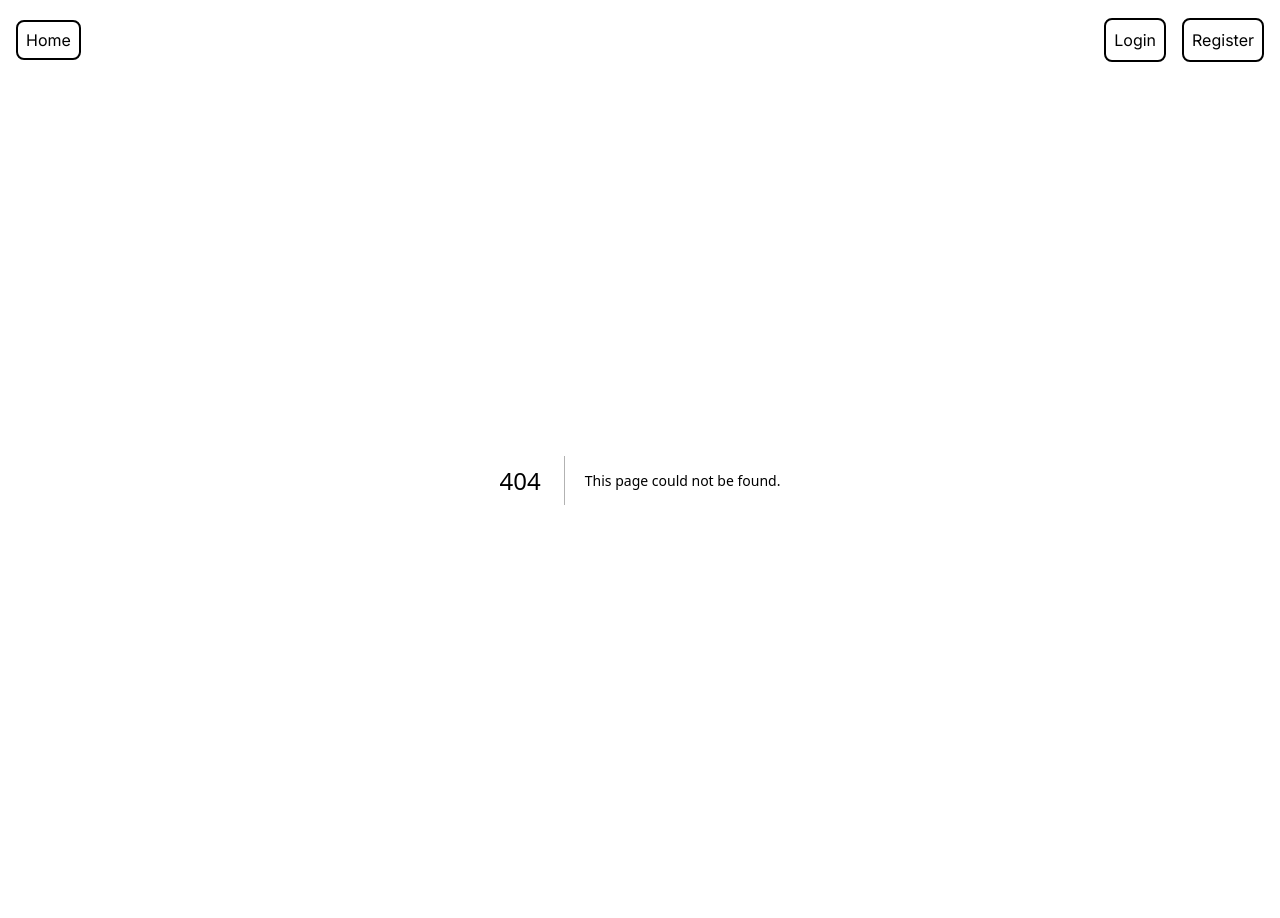
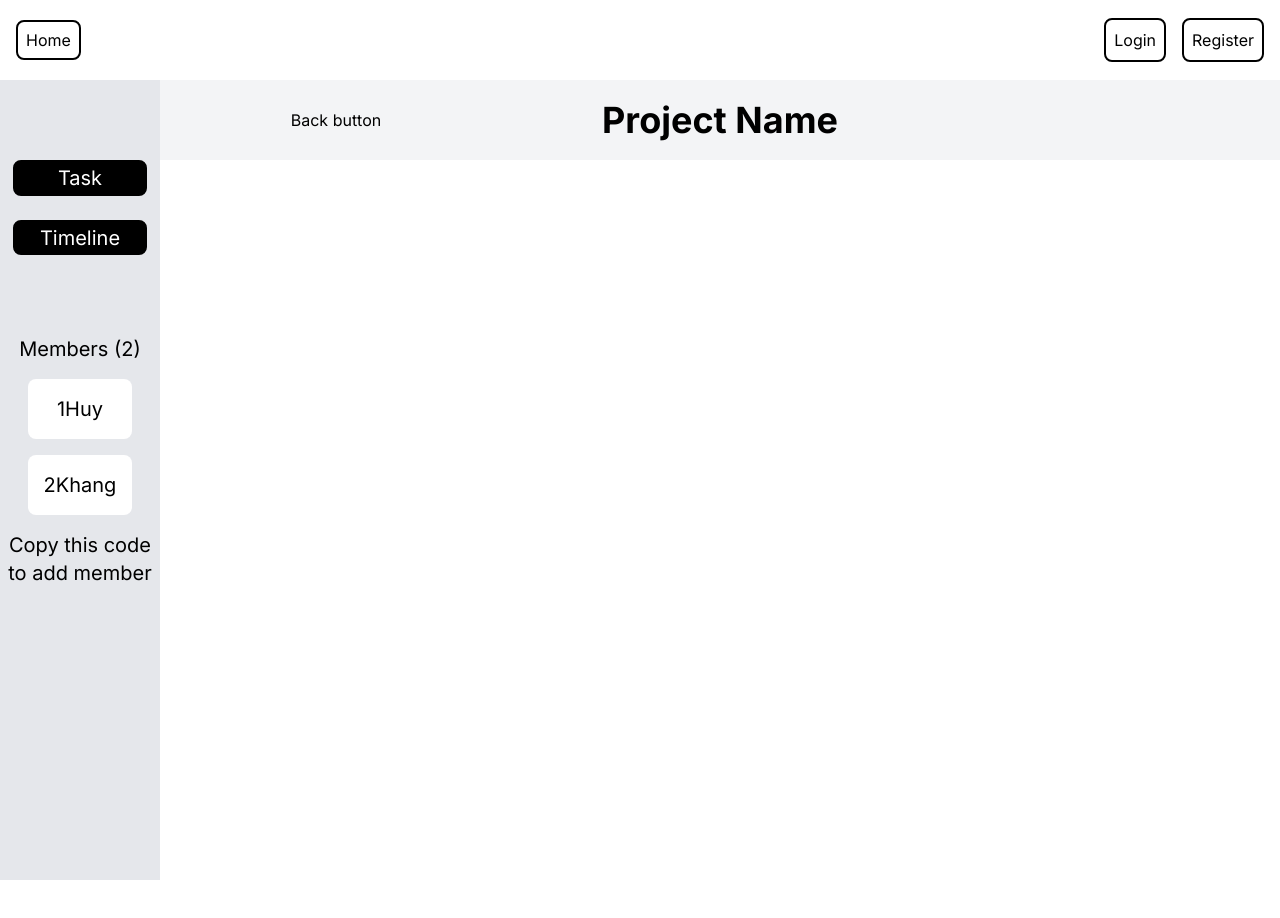
Before and after one commit to tpSpace/task_manager_fe, a Next.js app: page /singleproject in a window 1280 px wide. Before the commit this address had no page. Shown: the top 918 px of the page. Before the commit the page ends 880 px from the top, so only its background shows below. Built offline with nearby package versions, Linux system fonts and the light colour scheme.

Commit message:
Make a layout for single project

```diff
--- /dev/null
+++ b/app/singleproject/page.tsx
@@ -0,0 +1,46 @@
+'use client';
+
+import React from 'react';
+
+import UserCard from '@/components/UserCard';
+
+const SingleProjectPage = () => {
+  const members = [
+    { id: 1, userName: 'Huy' },
+    { id: 2, userName: 'Khang' },
+  ];
+
+  return (
+    <div className="flex flex-row">
+      <div className="flex items-center flex-col bg-gray-200 w-40 h-screen">
+        <div className="relative border-2 border-black rounded-lg h-10 w-5/6 bg-black top-20 flex items-center justify-center">
+          <div className="text-white text-xl">Task</div>
+        </div>
+        <br />
+        <div className="relative border-2 border-black rounded-lg h-10 w-5/6 bg-black flex top-20 items-center justify-center">
+          <div className="text-white text-xl">Timeline</div>
+        </div>
+        <div className="relative flex flex-col w-40 h-screen top-40 items-center space-y-4">
+          <div className="text-xl">Members ({members.length})</div>
+          <div className="flex flex-col space-y-4">
+            {members.map(member => (
+              <UserCard key={member.id} {...member} />
+            ))}
+          </div>
+          <div className="text-xl flex justify-center text-center">
+            {' '}
+            Copy this code to add member
+          </div>
+        </div>
+      </div>
+      <div className="w-screen h-screen">
+        <div className="bg-gray-100 w-full h-20 flex items-center justify-center">
+          <div className="relative right-96"> Back button </div>
+          <div className="font-bold text-4xl absolute">Project Name</div>
+        </div>
+      </div>
+    </div>
+  );
+};
+
+export default SingleProjectPage;
--- /dev/null
+++ b/components/UserCard.tsx
@@ -0,0 +1,19 @@
+import React from 'react';
+
+interface UserCardProps {
+  id: number;
+  userName: string;
+}
+const UserCard = ({ id, userName }: UserCardProps) => {
+  return (
+    <div className="bg-white rounded-lg p-4 flex items-center justify-center">
+      <div className="text-xl">
+        {' '}
+        {id}
+        {userName}
+      </div>
+    </div>
+  );
+};
+
+export default UserCard;
```
